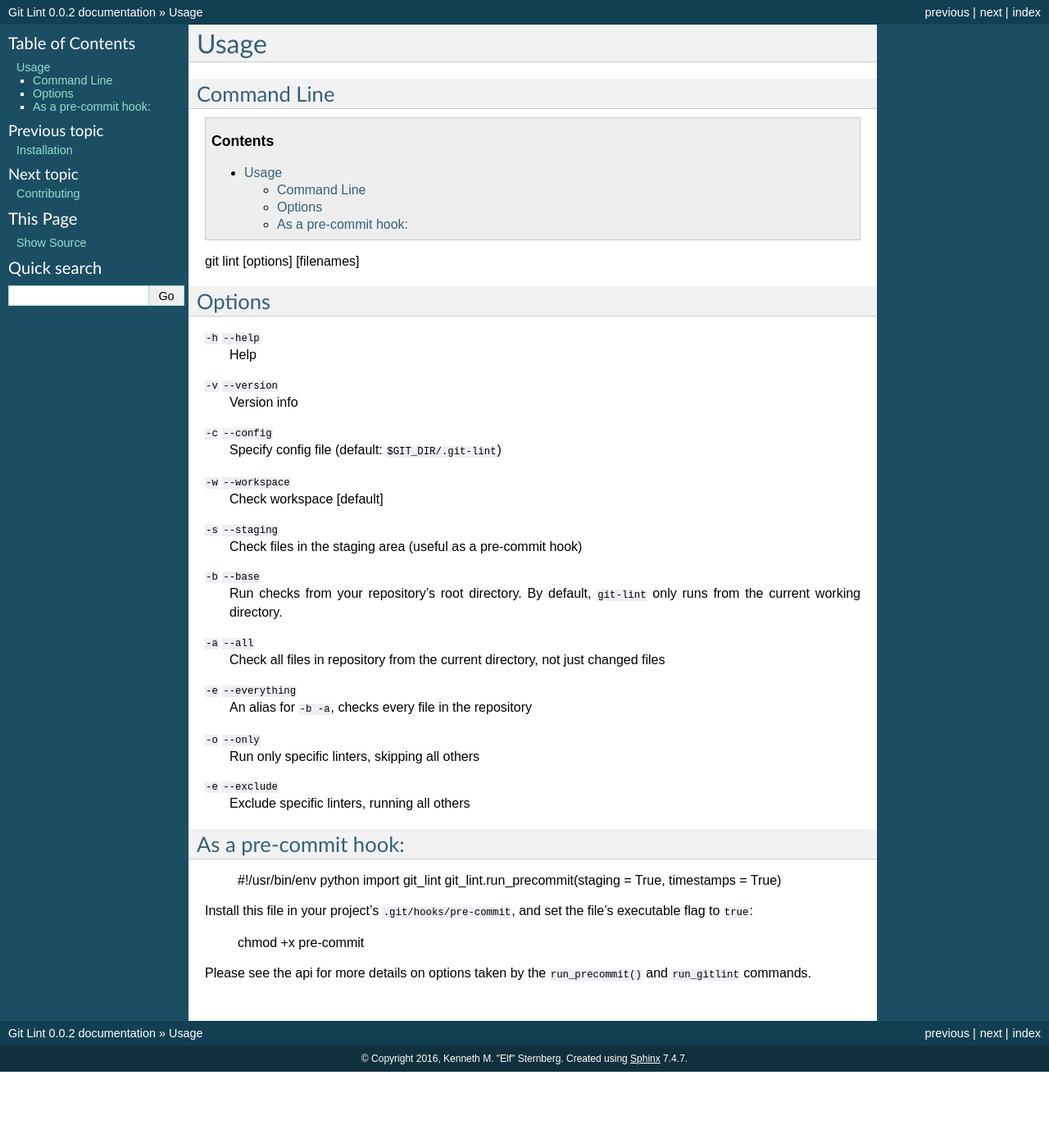
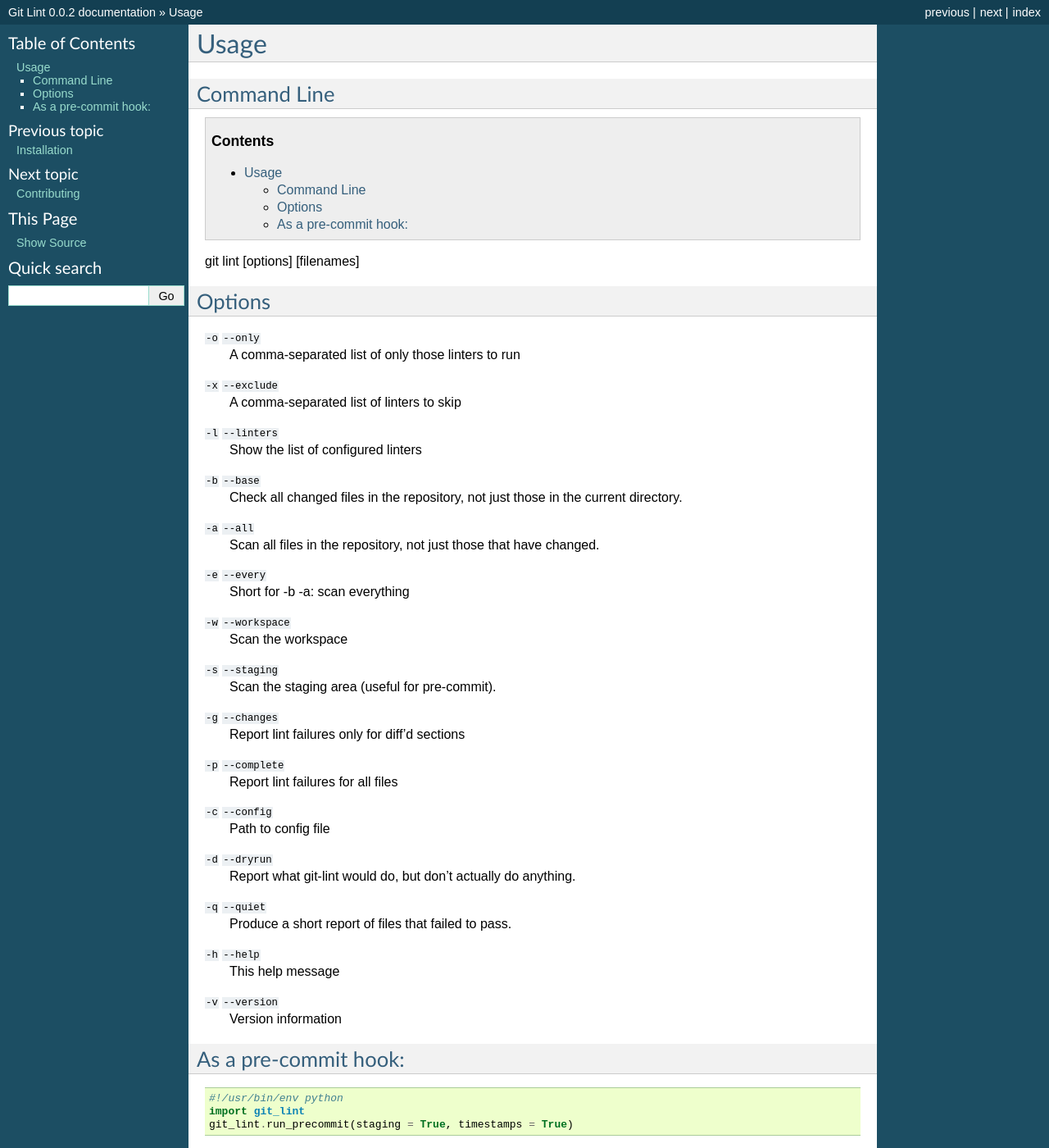
Before and after one commit to elfsternberg/git-linter, a Sphinx documentation site: the page built from docs/usage.rst, in a window 1280 px wide and 1400 px high. Shown: the whole window at 82% size. Built offline with Sphinx 7.4.7, drawn with Linux system fonts in a browser that asks for light colours.

Commit message:
A few more updates.  Added new flags to usage.

```diff
--- a/docs/usage.rst
+++ b/docs/usage.rst
@@ -11,41 +11,41 @@ git lint [options] [filenames]
 
 Options
 -------
-
+``-o`` ``--only``
+    A comma-separated list of only those linters to run
+``-x`` ``--exclude``
+    A comma-separated list of linters to skip
+``-l`` ``--linters``
+    Show the list of configured linters
+``-b`` ``--base``
+    Check all changed files in the repository, not just those in the current directory.
+``-a`` ``--all``
+    Scan all files in the repository, not just those that have changed.
+``-e`` ``--every``
+    Short for -b -a: scan everything
+``-w`` ``--workspace``
+    Scan the workspace
+``-s`` ``--staging``
+    Scan the staging area (useful for pre-commit).
+``-g`` ``--changes``
+    Report lint failures only for diff'd sections
+``-p`` ``--complete``
+    Report lint failures for all files
+``-c`` ``--config``
+    Path to config file
+``-d`` ``--dryrun``
+    Report what git-lint would do, but don't actually do anything.
+``-q`` ``--quiet``
+    Produce a short report of files that failed to pass.
 ``-h`` ``--help``
-    Help
-
+    This help message
 ``-v`` ``--version``
-    Version info
-
-``-c`` ``--config``
-    Specify config file (default: ``$GIT_DIR/.git-lint``)
-
-``-w`` ``--workspace``
-    Check workspace [default]
-
-``-s`` ``--staging``
-    Check files in the staging area (useful as a pre-commit hook)
-
-``-b`` ``--base``
-    Run checks from your repository's root directory. By default,
-    ``git-lint`` only runs from the current working directory.
-
-``-a`` ``--all``
-    Check all files in repository from the current directory, not
-    just changed files
-
-``-e`` ``--everything``
-   An alias for ``-b -a``, checks every file in the repository
-
-``-o`` ``--only``
-    Run only specific linters, skipping all others
-
-``-e`` ``--exclude``
-    Exclude specific linters, running all others
+    Version information
 
 As a pre-commit hook:
 ---------------------
+
+.. code-block:: python
 
     #!/usr/bin/env python
     import git_lint
@@ -54,6 +54,8 @@ As a pre-commit hook:
 Install this file in your project's ``.git/hooks/pre-commit``, and set
 the file's executable flag to ``true``:
 
+.. code-block:: shell
+
     chmod +x pre-commit
 
 Please see the :ref:`api` for more details on options taken by the
```
Also changed, not shown: docs/modules.rst (added, +7 -0 lines), 1 other file.
